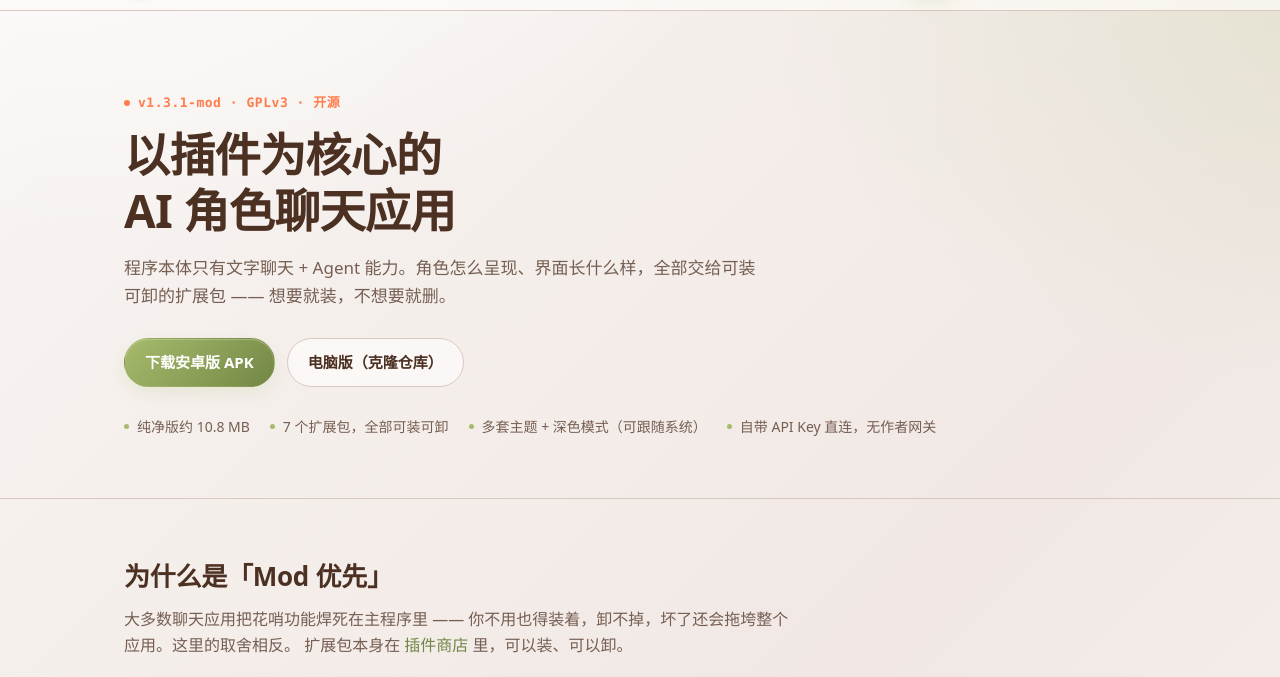
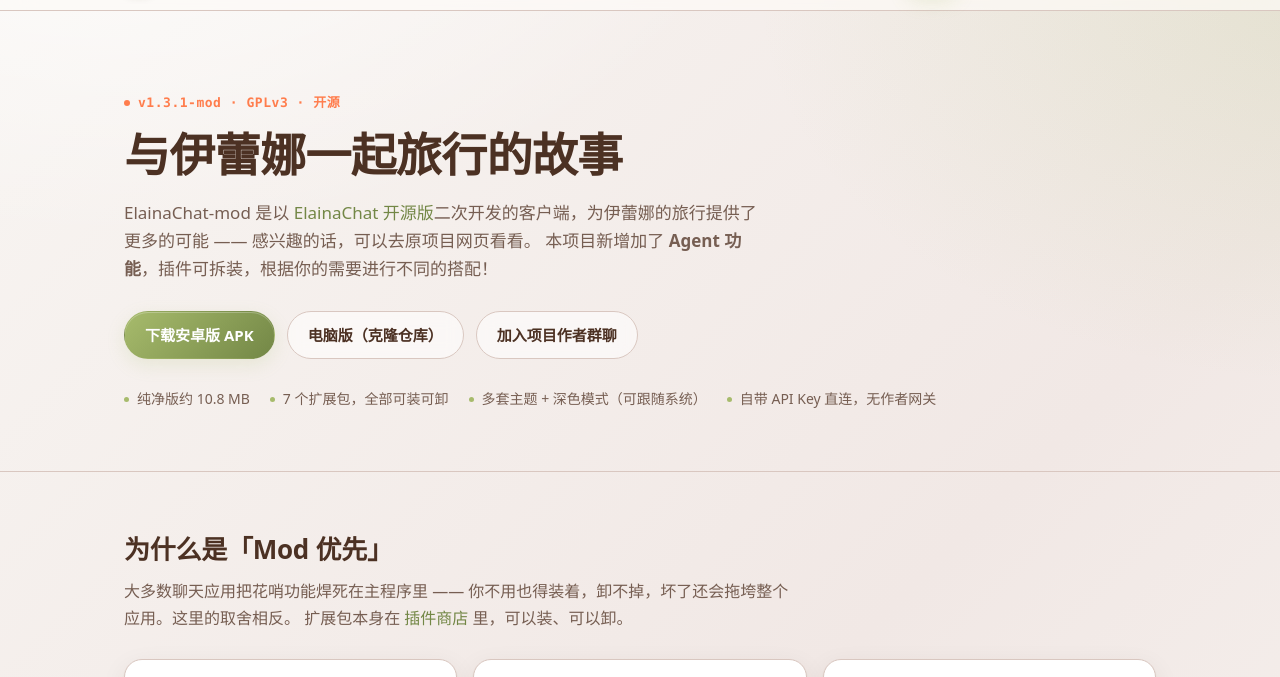
Before and after one commit to XYZ921746/web, a plain HTML site: page index.html in a window 1280 px wide. Shown: the part 54-731 px from the top of the page. Drawn offline with Linux system fonts and the light colour scheme.

Commit message:
feat: 首页 Hero 换成「与伊蕾娜一起旅行的故事」与作者群聊入口，模型区标注仅限本项目使用
首页主标题由「以插件为核心的 AI 角色聊天应用」改为「与伊蕾娜一起旅行的故事」；下方描述改成你给的那段：ElainaChat-mod 是以 ElainaChat 开源版二次开发的客户端、为伊蕾娜的旅行提供更多可能、新增 Agent 功能与可拆装插件 —— 原项目网址接在「ElainaChat 开源版」这几个字上，指向 elainachat.j3.ink/#start。顺手改了原文里的错别字：anget → Agent、已 → 以、伊雷娜 → 伊蕾娜。

Hero 新增第三个按钮「加入项目作者群聊」，跳转 https://qm.qq.com/q/cr59nTQiUo（新窗口打开）。

模型区「可用模型」的说明补上一句：这些模型仅限本项目（ElainaChat Mod）内个人使用，不得商用、转售或二次分发，并链到页末的「免责声明与使用条款」（#terms）。

```diff
--- a/index.html
+++ b/index.html
@@ -43,11 +43,13 @@
   <section class="hero">
     <div class="wrap">
       <p class="eyebrow">v1.3.1-mod · GPLv3 · 开源</p>
-      <h1>以插件为核心的<br>AI 角色聊天应用</h1>
-      <p class="lede">程序本体只有文字聊天 + Agent 能力。角色怎么呈现、界面长什么样，全部交给可装可卸的扩展包 —— 想要就装，不想要就删。</p>
+      <h1>与伊蕾娜一起旅行的故事</h1>
+      <p class="lede">ElainaChat-mod 是以 <a href="https://elainachat.j3.ink/#start" target="_blank" rel="noopener">ElainaChat 开源版</a>二次开发的客户端，为伊蕾娜的旅行提供了更多的可能 —— 感兴趣的话，可以去原项目网页看看。
+        本项目新增加了 <strong>Agent 功能</strong>，插件可拆装，根据你的需要进行不同的搭配！</p>
       <div class="hero-actions">
         <a class="btn btn--primary" href="https://github.com/XYZ921746/ElainaChat-mod/releases/latest">下载安卓版 APK</a>
         <a class="btn btn--ghost" href="https://github.com/XYZ921746/ElainaChat-mod">电脑版（克隆仓库）</a>
+        <a class="btn btn--ghost" href="https://qm.qq.com/q/cr59nTQiUo" target="_blank" rel="noopener">加入项目作者群聊</a>
       </div>
       <ul class="meta">
         <li>纯净版约 10.8 MB</li>
```
Also changed, not shown: models/index.html (+3 -2 lines).
